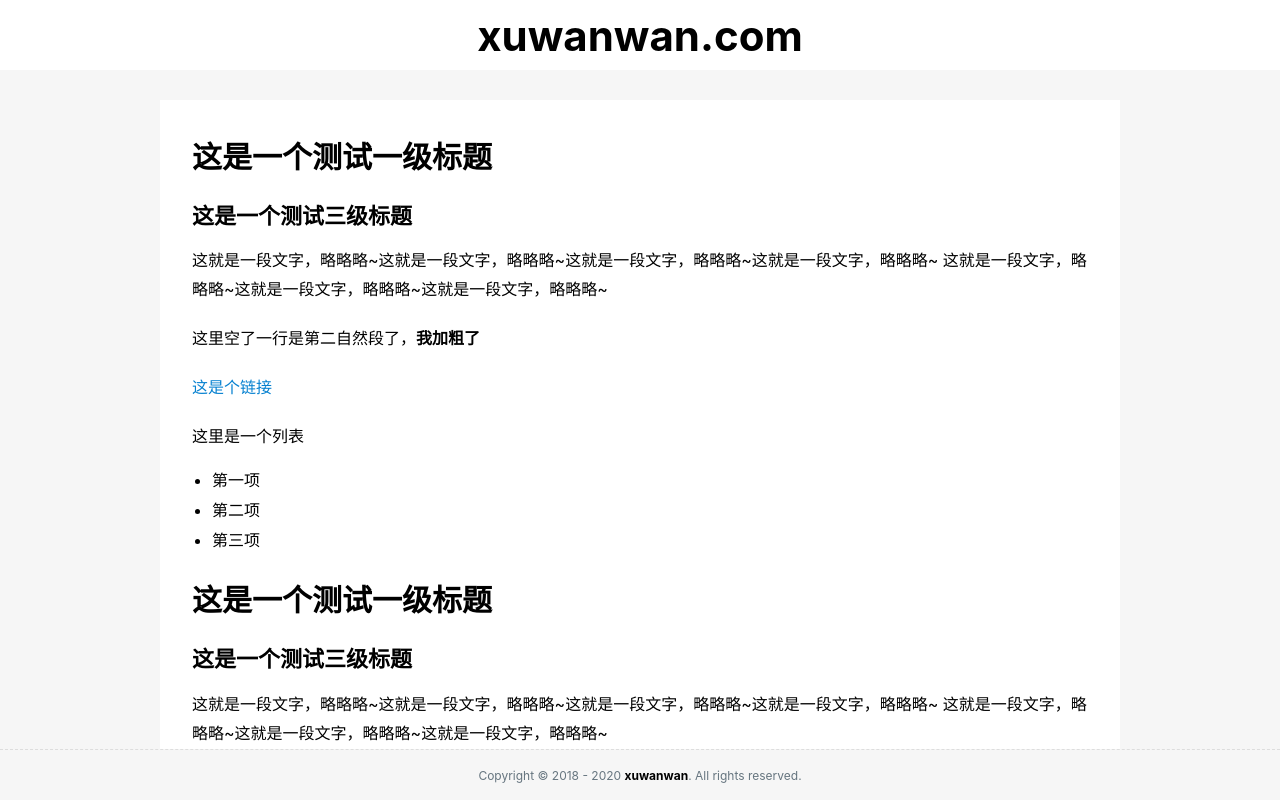
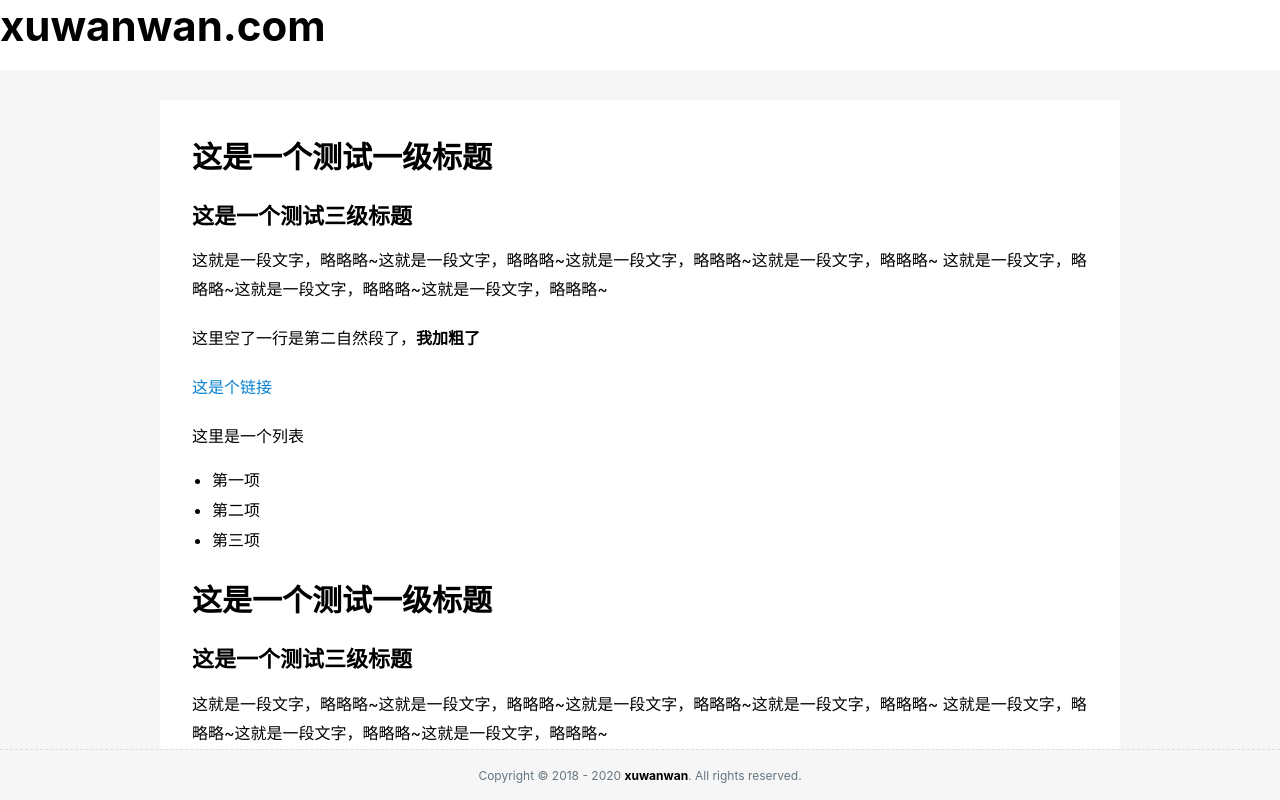
Before and after one commit to xuwanwanTT/xu-blog-article, a React (Create React App) app: page / in a window 1280 px wide. Built offline with nearby package versions, Linux system fonts and the light colour scheme.

Commit message:
feat:动画

```diff
--- a/package.json
+++ b/package.json
@@ -6,6 +6,7 @@
     "@testing-library/jest-dom": "^5.11.4",
     "@testing-library/react": "^11.1.0",
     "@testing-library/user-event": "^12.1.10",
+    "animate.css": "^4.1.1",
     "react": "^17.0.1",
     "react-dom": "^17.0.1",
     "react-markdown": "^5.0.2",
--- a/src/App.css
+++ b/src/App.css
@@ -1,3 +1,5 @@
+@import "~animate.css";
+
 .App {
   width: 100%;
   height: 100%;
@@ -34,14 +36,15 @@
 }
 
 header {
-  display: none;
   font-size: 42px;
   font-weight: bold;
   text-align: center;
+  opacity: 0;
+  position: absolute;
 }
 
 header.active {
-  display: block;
+  opacity: 1;
 }
 
 .App > .main {
--- a/src/App.js
+++ b/src/App.js
@@ -37,25 +37,33 @@ function App() {
   }, []);
 
   useEffect(() => {
-    document.querySelector('.main').addEventListener('scroll', (e) => {
-      console.log(e)
+    const getScrollTop = (e) => {
       const top = e.target.scrollTop;
-      if (top > 99) {
+      const h = document.querySelector('.article-title').offsetHeight;
+
+      if (top > h + 32) {
         if (!+index) setIndex(1);
       } else {
         if (+index) setIndex(0);
       }
-    });
-  }, [index]);
+    };
+
+    document.querySelector('.main').addEventListener('scroll', getScrollTop);
+
+    return () => {
+      document.querySelector('.main').removeEventListener('scroll', getScrollTop)
+    };
+
+  }, []);
 
   return (
     <div className={'App layout-type1-wrap'}>
 
       <div className={'header'}>
 
-        <header className={!+index ? 'active' : ''}>xuwanwan.com</header>
+        <header className={`animated ${!+index ? 'fadeInUp active' : 'fadeOutUp'}`}>xuwanwan.com</header>
 
-        <header className={+index ? 'active' : ''}>{title}</header>
+        <header className={`article-title animated ${+index ? 'fadeInUp active' : 'fadeOutUp'}`}>{title}</header>
 
       </div>
 
@@ -71,7 +79,7 @@ function App() {
 
       </div>
 
-    </div>
+    </div >
   );
 }
 
--- a/src/layout.css
+++ b/src/layout.css
@@ -15,9 +15,9 @@
   width: 100%;
   height: 70px;
   position: relative;
-  display: flex;
+  /* display: flex;
   align-items: center;
-  justify-content: center;
+  justify-content: center; */
 }
 
 .layout-type1-wrap > .main {
```
Also changed, not shown: 1 other file (tests, documents, lock files or other folders).
